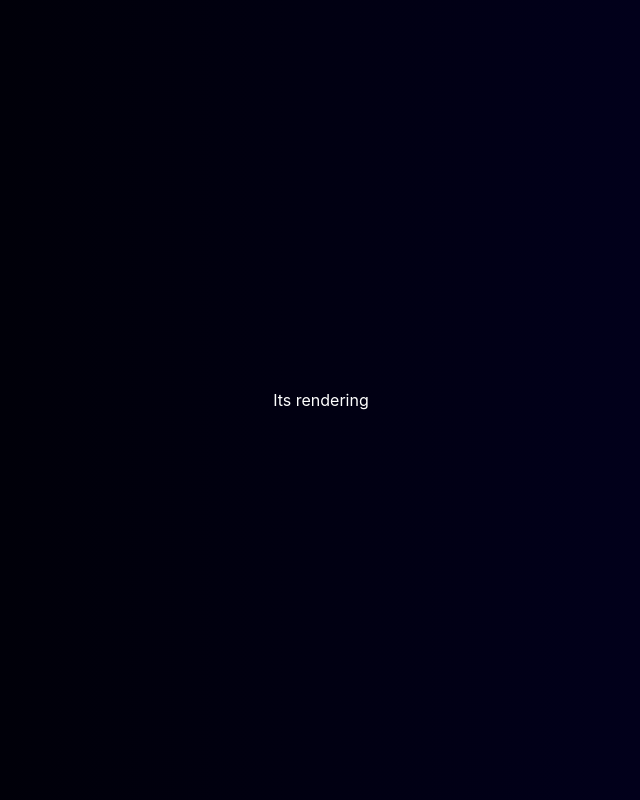
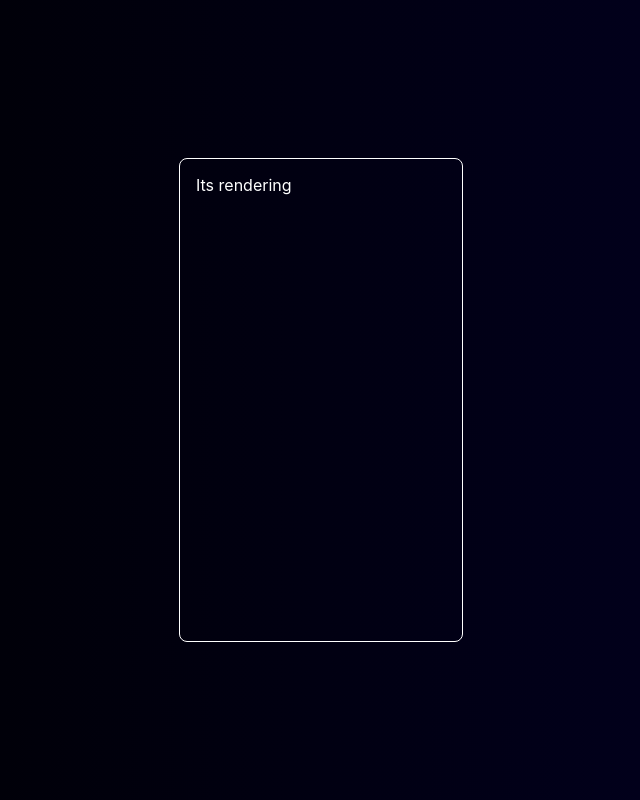
Before and after one commit to arthurkyambadde/messagingApp, a React (Create React App) app: page / in a window 1280 px wide. Shown: the whole page, without its empty margins (319-959 px from the left). Built offline with nearby package versions, Linux system fonts and the light colour scheme.

Commit message:
styles: add styles for chatUserList component

```diff
--- a/src/Components/ChatUserList/ChatUserList.js
+++ b/src/Components/ChatUserList/ChatUserList.js
@@ -1,8 +1,21 @@
 import React from "react";
+import styled from "styled-components";
+
+const ChatUserListContainer = styled.div`
+  height: 450px;
+  width: 250px;
+  border: 1px solid #fff;
+  border-radius: 8px;
+  padding: 16px;
+`;
 
 class ChatUserList extends React.Component {
   render() {
-    return <div data-testid={this.props.testId}>Its rendering</div>;
+    return (
+      <ChatUserListContainer data-testid={this.props.testId}>
+        Its rendering
+      </ChatUserListContainer>
+    );
   }
 }
 
--- a/src/sum.js
+++ /dev/null
@@ -1,4 +0,0 @@
-function sum(a, b) {
-  return a + b;
-}
-module.exports = sum;
```
Also changed, not shown: 1 other file (tests, documents, lock files or other folders).
